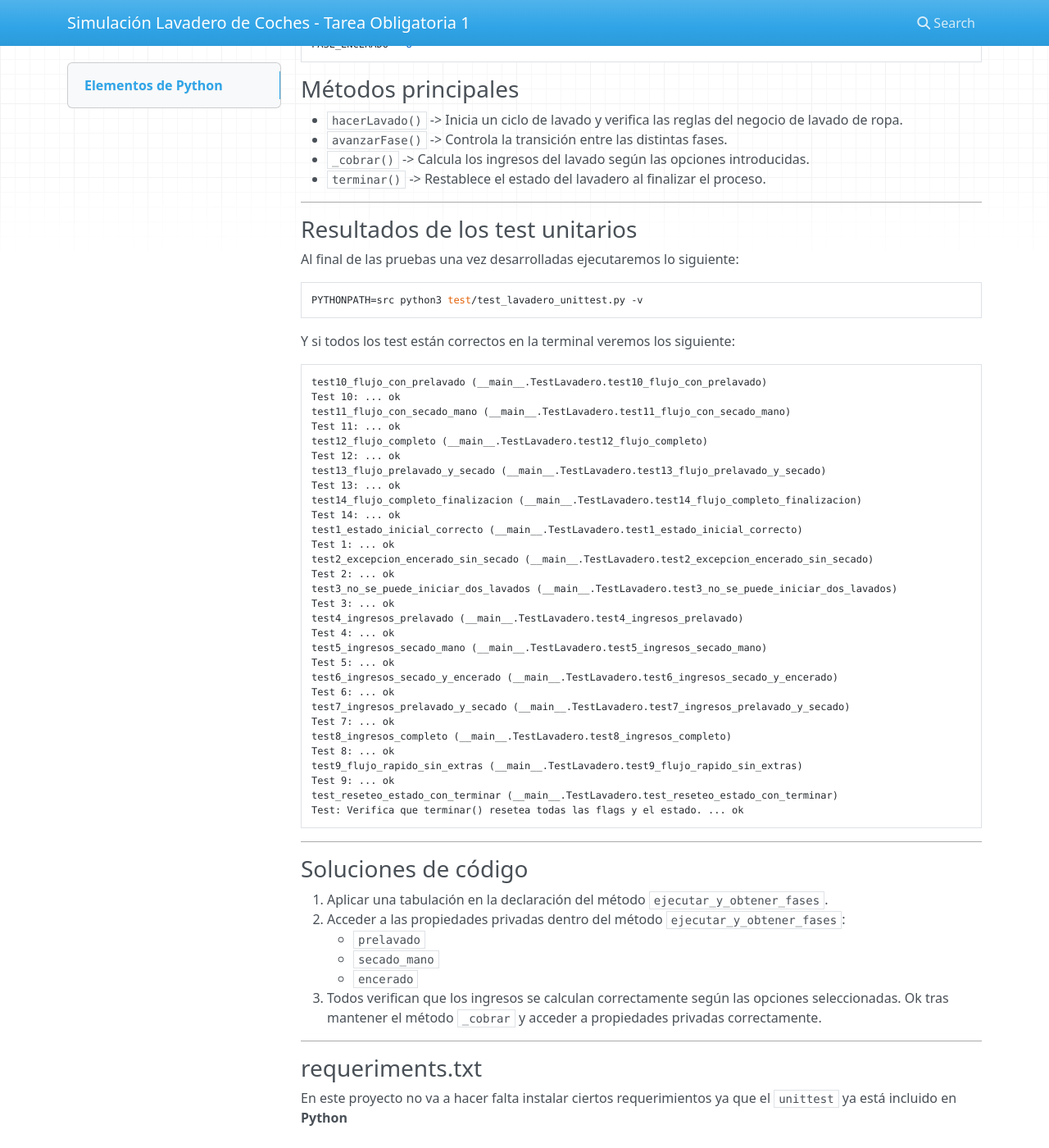
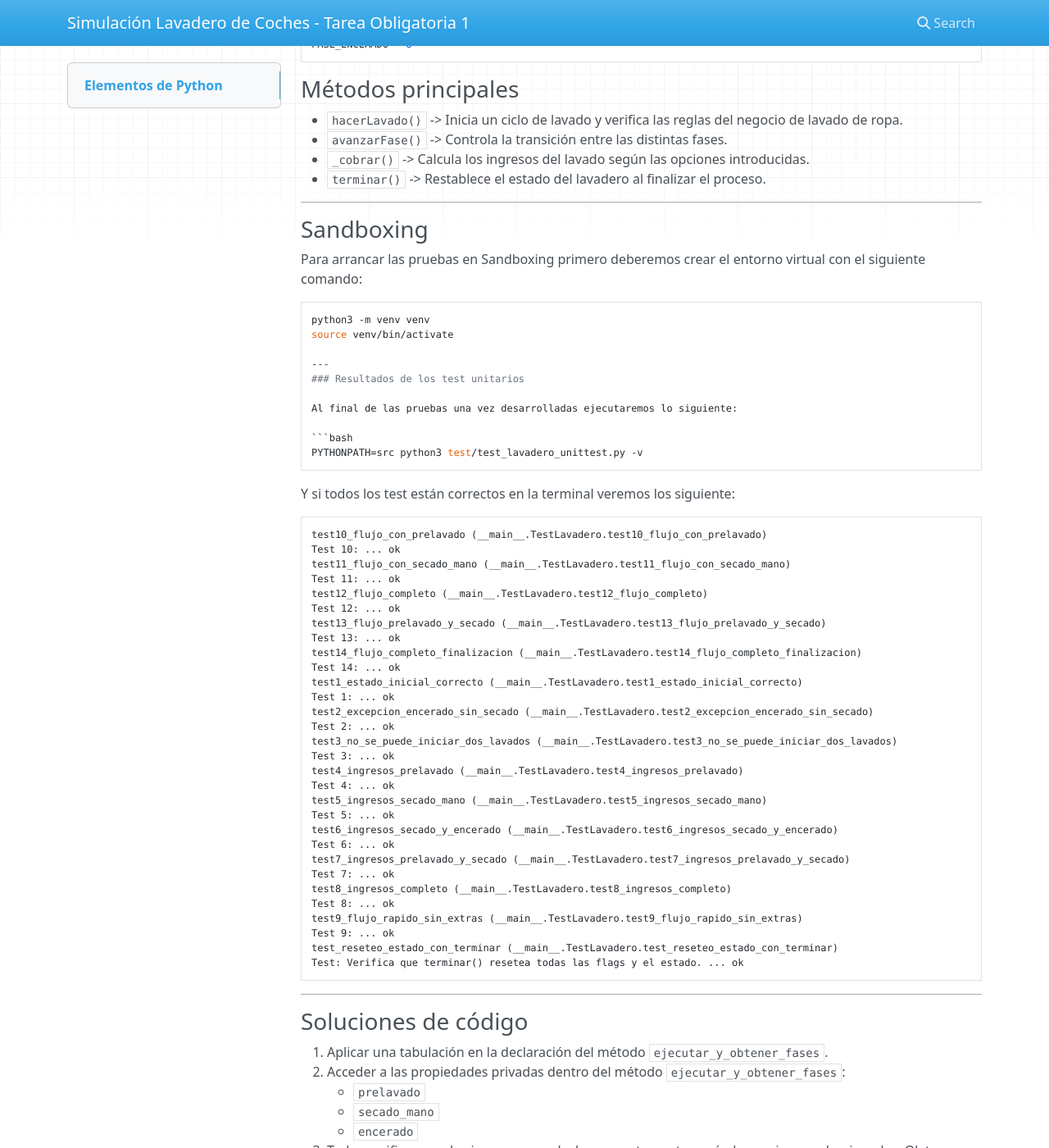
Before and after one commit to vjp-jeronimoGRC/Unidad1-Tarea1-JeronimoGomez-RodulfoCastro, an MkDocs documentation site: the page built from docs/index.md, in a window 1280 px wide and 1400 px high, scrolled down 556 px. Shown: the whole window at 82% size. Built offline with MkDocs 1.6.1, drawn with Linux system fonts in a browser that asks for light colours; nearby versions of some CDN libraries; some of the changed text lies outside the part shown.

Commit message:
Cuarto Commit post-desarrollo

````diff
--- a/docs/index.md
+++ b/docs/index.md
@@ -34,9 +34,16 @@ FASE_ENCERADO = 8
 - `avanzarFase()` -> Controla la transición entre las distintas fases.
 - `_cobrar()` -> Calcula los ingresos del lavado según las opciones introducidas.
 - `terminar()` -> Restablece el estado del lavadero al finalizar el proceso.
+---
+### Sandboxing
+
+Para arrancar las pruebas en Sandboxing primero deberemos crear el entorno virtual con el siguiente comando:
+
+```bash
+python3 -m venv venv
+source venv/bin/activate
 
 ---
-
 ### Resultados de los test unitarios
 
 Al final de las pruebas una vez desarrolladas ejecutaremos lo siguiente:
@@ -79,7 +86,6 @@ test_reseteo_estado_con_terminar (__main__.TestLavadero.test_reseteo_estado_con_
 Test: Verifica que terminar() resetea todas las flags y el estado. ... ok
 ```
 ---
-
 ### Soluciones de código
 
 1. Aplicar una tabulación en la declaración del método `ejecutar_y_obtener_fases`.
@@ -89,9 +95,19 @@ Test: Verifica que terminar() resetea todas las flags y el estado. ... ok
 	- `encerado`
 3. Todos verifican que los ingresos se calculan correctamente según las opciones seleccionadas. Ok tras mantener el método `_cobrar`
    y acceder a propiedades privadas correctamente.
+4. En el método cobrar se debe cambiar el orden de los cobros del lavado y debe quedar así:
+```python
+	if self.__prelavado_a_mano:
+            coste_lavado += 1.50
+
+        if self.__secado_a_mano:
+            coste_lavado += 1.00
+
+        if self.__encerado:
+            coste_lavado += 1.20
+```
 
 ---
-
 ### requeriments.txt
 
 En este proyecto no va a hacer falta instalar ciertos requerimientos ya que el `unittest` ya está incluido en **Python**
````
